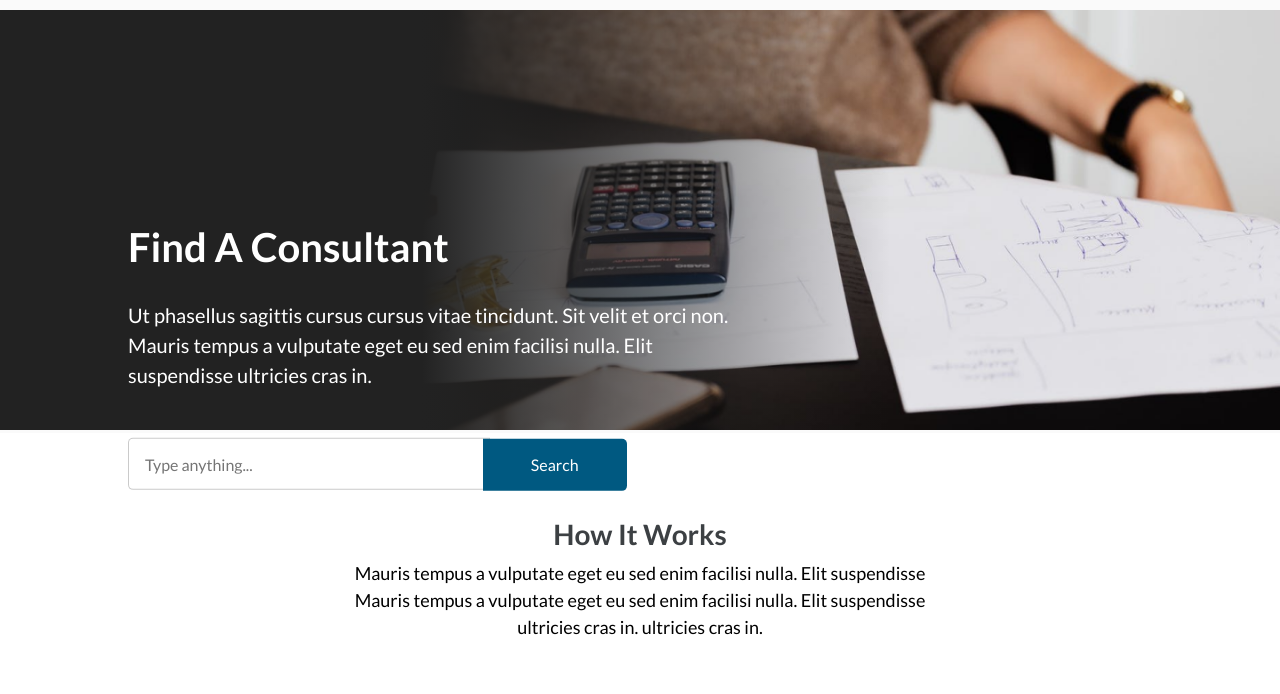
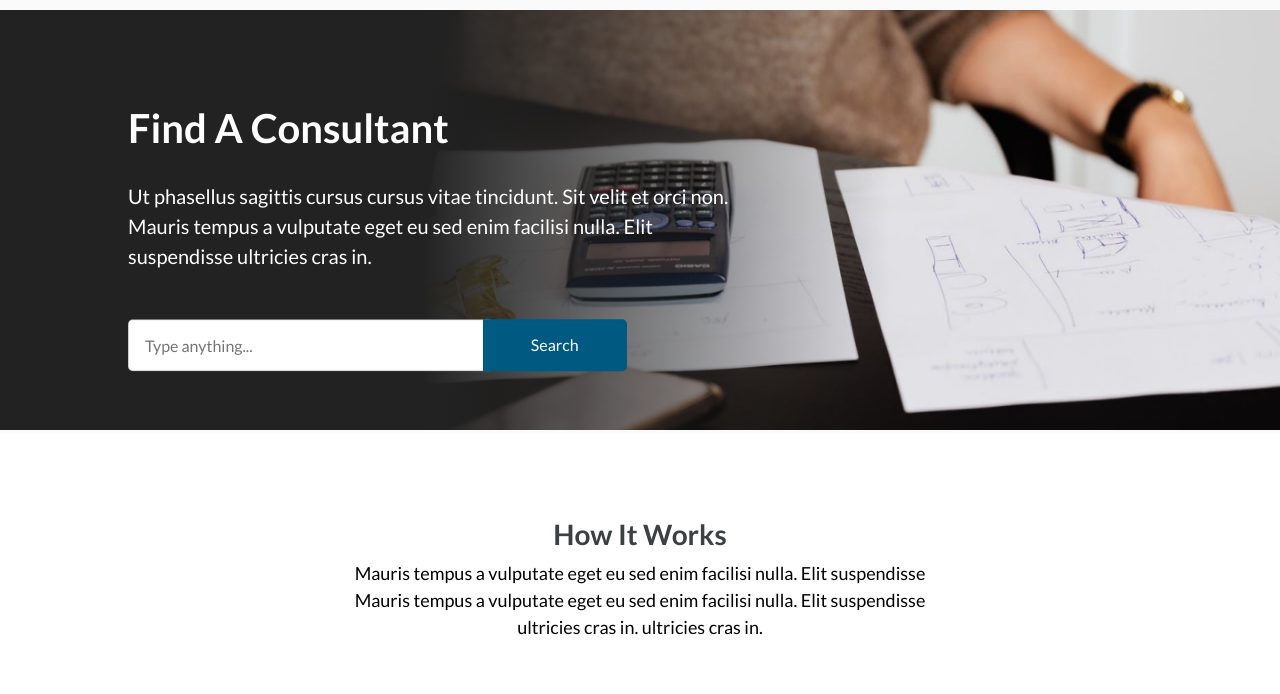
Before and after one commit to judeb21/mzuri, a plain HTML site: page find-a-consultant.html in a window 1280 px wide. Shown: the part 67-761 px from the top of the page. Drawn offline with nearby package versions, Linux system fonts and the light colour scheme.

Commit message:
latest commit

```diff
--- a/assets/scss/_component.scss
+++ b/assets/scss/_component.scss
@@ -148,7 +148,7 @@
     &__sub {
         background: $blue;
         height: 52px;
-        transform: translate(-10px, 0px);
+        transform: translate(-10px, -1px);
         border: 0;
         border-radius: 0px 5px 5px 0px;
         padding: 0 3rem;
--- a/assets/scss/_layout.scss
+++ b/assets/scss/_layout.scss
@@ -390,6 +390,9 @@
 }
 
 .consultant {
+    &__text {
+        transform: translateY(-90%);
+    }
     &-header {
         width: 90%;
         & span {
--- a/find-a-consultant.html
+++ b/find-a-consultant.html
@@ -47,7 +47,7 @@
                 <div class="banner_image">
                     <img src="assets/img/consultant-banner.png" alt="Consultant banner image">
                 </div>
-                <div class="hero__text">
+                <div class="hero__text consultant__text">
                     <div class="container relative">
                         <h1>Find A Consultant</h1>
                         <p class="w-60">Ut phasellus sagittis cursus cursus vitae tincidunt. Sit velit et orci non.
```
Also changed, not shown: consultant-search-page.html (+1 -1 lines), assets/scss/style.css, 1 other file.
